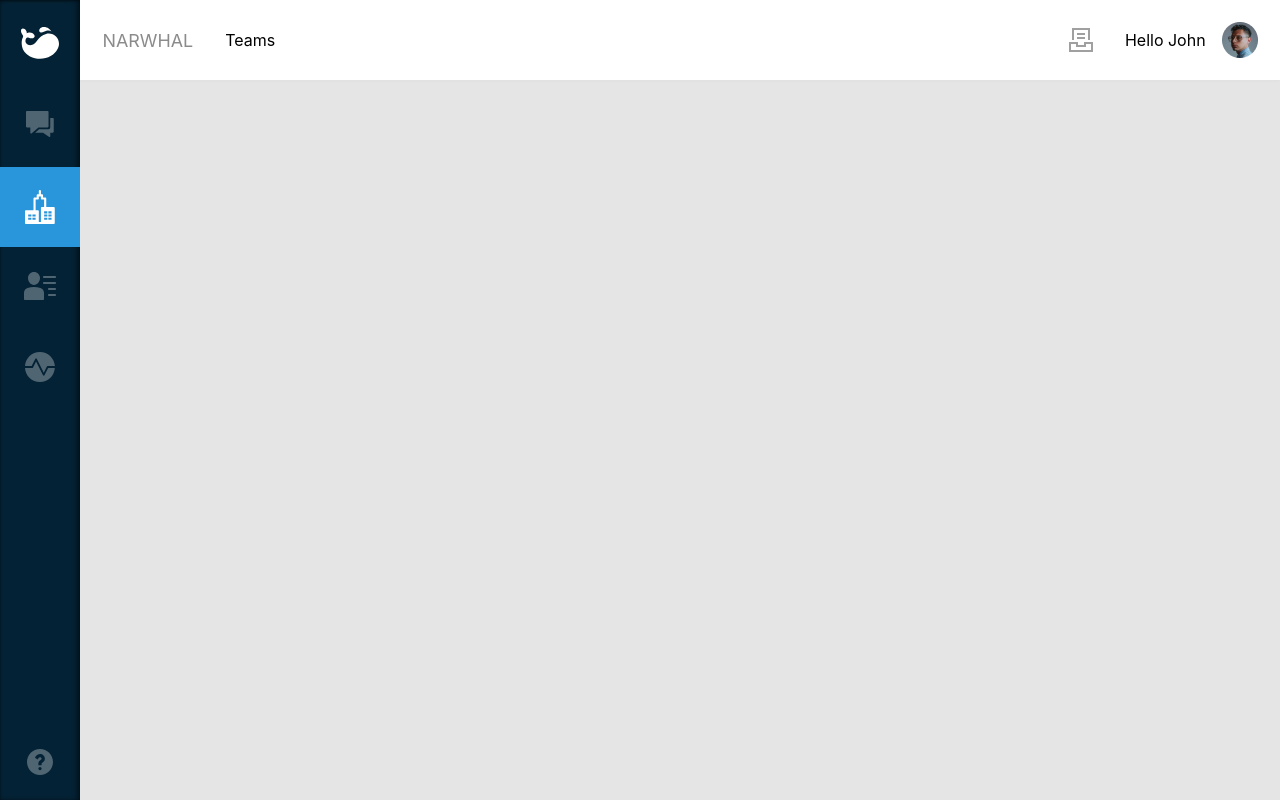
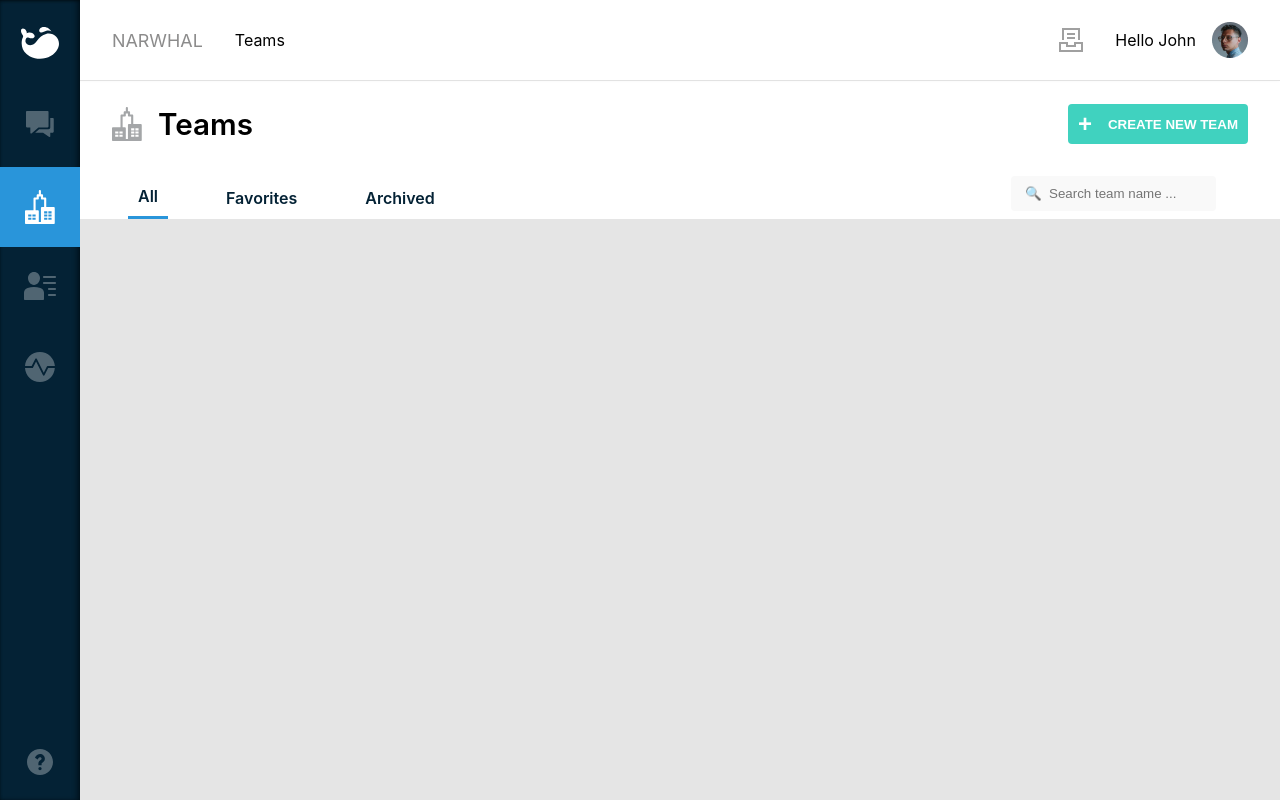
Before and after one commit to fahd23/narwhal-ui-app, a React (Create React App) app: page / in a window 1280 px wide. Built offline with nearby package versions, Linux system fonts and the light colour scheme.

Commit message:
FEAT: Added Header component

```diff
--- a/src/App.css
+++ b/src/App.css
@@ -3,36 +3,65 @@
   padding: 0;
   box-sizing: border-box;
 }
+body {
+  background-color: var(--bg-color);
+}
 html {
   font-size: 16px;
-}
-body {
-  background-color: var(--bg-color);
 }
 :root {
   --primary-color: #ffffff;
   --secondary-color: #042235;
   --bg-color: #e5e5e5;
-  --accent-color:#2995DA;
+  --accent-color: #2995da;
 }
-
-.flex-jc-btwn{
-    display: flex;
-    justify-content: space-between;
+.font-size-1 {
+  font-size: 1rem;
 }
-.flex-align-c{
+.font-size-1_5 {
+  font-size: 1.5rem;
+}
+.font-size-2 {
+  font-size: 2rem;
+}
+.flex-jc-btwn {
+  display: flex;
+  justify-content: space-between;
+}
+.flex-align-c {
   display: flex;
   align-items: center;
 }
-.gap-1{
-    gap:1rem;
+.gap-1 {
+  gap: 1rem;
 }
-.gap-2{
-    gap:2rem;
+.gap-2 {
+  gap: 2rem;
 }
-.cursor{
+.gap-3 {
+  gap: 3rem;
+}
+.cursor {
   cursor: pointer;
 }
-.App{
-    width: 100%;
+.margin-top-2 {
+  margin-top: 2rem;
 }
+.padding-left-5 {
+  padding-left: 5rem;
+}
+.padding-left-6 {
+  padding-left: 6rem;
+}
+.padding-bottom-_5{
+  padding-bottom: 0.5rem;
+}
+.padding-bottom-1{
+  padding-bottom: 1rem;
+}
+.App {
+  width: 100%;
+}
+a {
+  text-decoration: none;
+}
--- a/src/App.js
+++ b/src/App.js
@@ -1,12 +1,14 @@
 import "./App.css";
 import Navbar from "components/navbar/Navbar";
 import Sidenav from "components/sidenav/Sidenav";
+import Header from "components/header/Header";
 
 function App() {
   return (
     <div className="App">
       <Sidenav />
       <Navbar />
+      <Header/>
     </div>
   );
 }
--- /dev/null
+++ b/src/components/header/Header.jsx
@@ -0,0 +1,43 @@
+import React from "react";
+import "./header.css";
+
+const Header = () => {
+  return (
+    <header className="header">
+      <div className="flex-jc-btwn flex-align-c">
+        <div className="title">
+          <svg width="30" height="34" viewBox="0 0 30 34" fill="none" xmlns="http://www.w3.org/2000/svg">
+            <path fill-rule="evenodd" clip-rule="evenodd"
+              d="M28.6875 17H21.25V8.5C21.25 7.8625 20.825 7.4375 20.1875 7.4375H18.0625V5.3125C18.0625 4.675 17.6375 4.25 17 4.25H15.9375V1.0625C15.9375 0.425 15.5125 0 14.875 0C14.2375 0 13.8125 0.425 13.8125 1.0625V4.25H12.75C12.1125 4.25 11.6875 4.675 11.6875 5.3125V7.4375H9.5625C8.925 7.4375 8.5 7.8625 8.5 8.5V20.1875H1.0625C0.425 20.1875 0 20.6125 0 21.25V32.9375C0 33.575 0.425 34 1.0625 34H9.5625H12.75H17H20.1875H28.6875C29.325 34 29.75 33.575 29.75 32.9375V18.0625C29.75 17.425 29.325 17 28.6875 17ZM6.375 29.75H3.1875V27.625H6.375V29.75ZM6.375 26.5625H3.1875V24.4375H6.375V26.5625ZM10.625 29.75H7.4375V27.625H10.625V29.75ZM10.625 26.5625H7.4375V24.4375H10.625V26.5625ZM15.9375 18.0625V31.875H13.8125V21.25C13.8125 20.6125 13.3875 20.1875 12.75 20.1875H10.625V9.5625H12.75C13.3875 9.5625 13.8125 9.1375 13.8125 8.5V6.375H15.9375V8.5C15.9375 9.1375 16.3625 9.5625 17 9.5625H19.125V17H17C16.3625 17 15.9375 17.425 15.9375 18.0625ZM22.3125 29.75H19.125V27.625H22.3125V29.75ZM22.3125 26.5625H19.125V24.4375H22.3125V26.5625ZM22.3125 23.375H19.125V21.25H22.3125V23.375ZM26.5625 29.75H23.375V27.625H26.5625V29.75ZM26.5625 26.5625H23.375V24.4375H26.5625V26.5625ZM26.5625 23.375H23.375V21.25H26.5625V23.375Z"
+              fill="#A4A6A8" />
+          </svg>
+          <h1 className="title-name">Teams</h1>
+        </div>
+
+        <button className="header-btn flex-jc-btwn gap-1 flex-align-c">
+          <span className="font-size-1_5">+</span> <span>Create New Team</span>
+        </button>
+      </div>
+      <div className="padding-left-6 margin-top-2 flex-jc-btwn">
+        <div className="tabs gap-1 flex-align-c gap-3">
+          <div class="tab active-tab padding-bottom-_5">
+            <a className="active-tab-link" href="./">
+              All
+            </a>
+          </div>
+          <div className="tab padding-bottom-_5">
+            <a href="./">Favorites</a>
+          </div>
+          <div className="tab padding-bottom-_5">
+            <a href="./">Archived</a>
+          </div>
+        </div>
+        <div className="search">
+          <input className="search-input" type="text" placeholder="🔍  Search team name ..." />
+        </div>
+      </div>
+    </header>
+  );
+};
+
+export default Header;
--- /dev/null
+++ b/src/components/header/header.css
@@ -0,0 +1,47 @@
+.header {
+  background: var(--primary-color);
+  padding: 6.5rem 2rem 0;
+}
+.title {
+  display: flex;
+  align-items: center;
+  gap: 1rem;
+  padding-left: 5rem;
+}
+.title-name {
+  font-size: 1.85rem;
+  font-weight: 600;
+}
+.header-btn {
+  text-transform: uppercase;
+  background-color: #40d2bf;
+  border: transparent;
+  padding: 6px 10px;
+  border-radius: 4px;
+  color: var(--primary-color);
+  font-weight: 600;
+}
+.tab {
+  padding: 10px;
+}
+.tabs a {
+  color: var(--secondary-color);
+  font-weight: 600;
+}
+.search {
+  margin-right: 2rem;
+}
+.search-input {
+  color: #999999;
+  padding: 10px 14px;
+  background-color: #f9f9f9;
+  outline: 1px transparent;
+  border: transparent;
+  border-radius: 4px;
+}
+.active-tab {
+  border-bottom: 3px solid var(--accent-color);
+}
+.active-tab-link {
+  color: var(--accent-color);
+}
--- a/src/components/navbar/navbar.css
+++ b/src/components/navbar/navbar.css
@@ -1,7 +1,8 @@
 .navbar {
+  display: block;
   position: absolute;
   background: var(--primary-color);
-  padding: 1.4rem;
+  padding: 1.4rem 2rem;
   box-shadow: 0px 1px 0px #e2e2e2, 0px 0px 4px rgba(0, 0, 0, 0.05);
   display: flex;
   justify-content: space-between;
```
